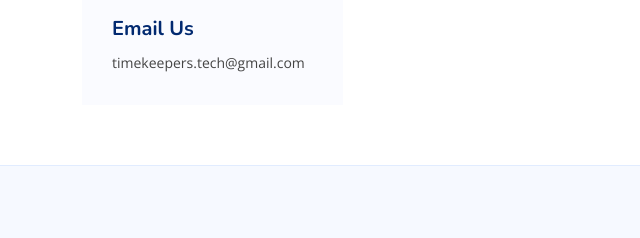
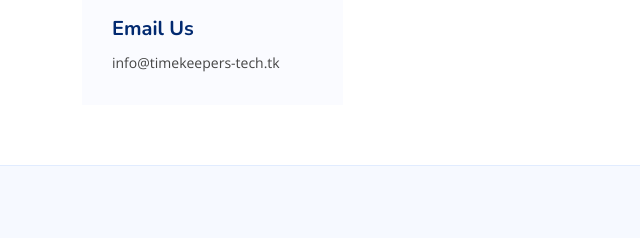
Before and after one commit to TimeKeepers-tech/TimeKeepers.tech, a plain HTML site: page index.html in a window 1280 px wide. Shown: the part 7867-8105 px from the top of the page, 0-640 px from the left. Drawn offline with nearby package versions, Linux system fonts and the light colour scheme; a script that the page names is missing; files whose address does not match are found by name.

Commit message:
Update index.html

```diff
--- a/index.html
+++ b/index.html
@@ -563,7 +563,7 @@
                            <div class="info-box">
                               <i class="bi bi-envelope"></i>
                               <h3>Email Us</h3>
-                              <p>timekeepers.tech@gmail.com<br></p>
+                              <p>info@timekeepers-tech.tk<br></p>
                            </div>
                         </div>
                         <!-- <div class="col-md-6"> <div class="info-box"> <i class="bi bi-clock"></i> <h3>Open Hours</h3> <p>Monday - Friday<br>9:00AM - 05:00PM</p></div></div>-->
```
